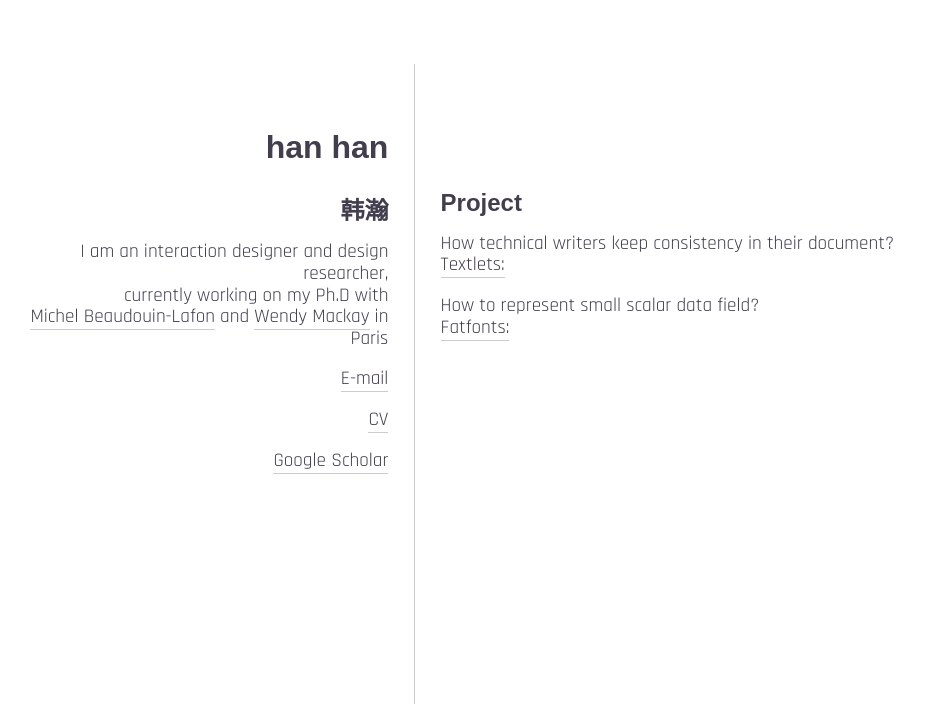
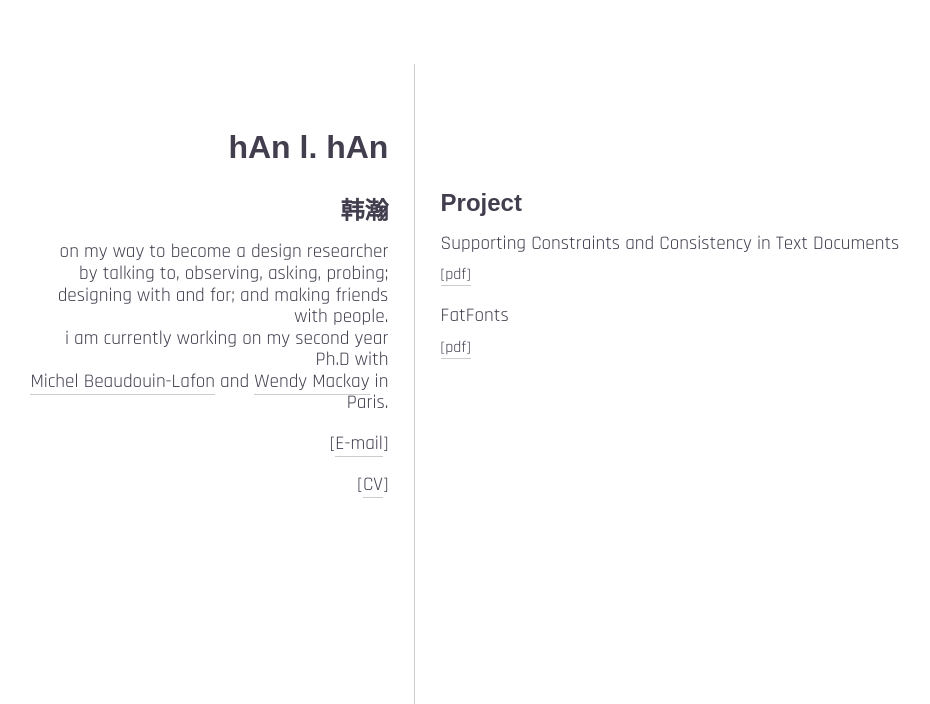
Before and after one commit to EvHanHan/personal_website, a plain HTML site: page index.html in a window 1280 px wide. Shown: the whole page, without its empty margins (34-964 px from the left). Drawn offline with Linux system fonts and the light colour scheme; a web font is replaced by a local one.

Commit message:
update bio

```diff
--- a/index.html
+++ b/index.html
@@ -13,29 +13,29 @@
 </head>
 <body>
 	<section id="firstpanel">
-        <h1>han han</h1>
+        <h1>hAn l. hAn</h1>
         <h2 class="chinesename">韩瀚</h2>
         <p>
-            I am an interaction designer and design researcher,
-            <br>currently working on my Ph.D with
-            <br><a href="https://www.lri.fr/~mbl/">Michel Beaudouin-Lafon</a> and <a href="https://ex-situ.lri.fr/people/mackay">Wendy Mackay</a> in Paris
+            on my way to become a design researcher
+            <br>by talking to, observing, asking, probing; designing with and for; and making friends with people.
+            <br>i am currently working on my second year Ph.D with
+            <br><a href="https://www.lri.fr/~mbl/">Michel Beaudouin-Lafon</a> and <a href="https://ex-situ.lri.fr/people/mackay">Wendy Mackay</a> in Paris.
         </p>
 
-        <p><a href="mailto:hanhan.evan@gmail.com">E-mail</a></p>
-        <p><a href="">CV</a> </p>
-        <p><a href="">Google Scholar</a></p>
+        <p>[<a href="mailto:hanhan.evan@gmail.com">E-mail</a>]</p>
+        <p>[<a href="">CV</a>]</p>
 
 
 
 	</section>
 
 	<section id="secondpanel">
-		<h2>Project</h2>
-		<p>How technical writers keep consistency in their document?
-        <br><a href="">Textlets: </a></p>
+        <h2>Project</h2>
+        <p>Supporting Constraints and Consistency in Text Documents</p>
+        <a href="">[pdf]</a>
 
-        <p>How to represent small scalar data field?
-        <br><a href="">Fatfonts: </a></p>
+        <p>FatFonts</p>
+        <a href="">[pdf]</a>
 
 	</section>
 
--- a/styles.css
+++ b/styles.css
@@ -11,6 +11,8 @@ html{
     height: 100%;
     -ms-overflow-style: -ms-autohiding-scrollbar;
 }
+
+
 
 
 /* --- Main Text -------*/
```
